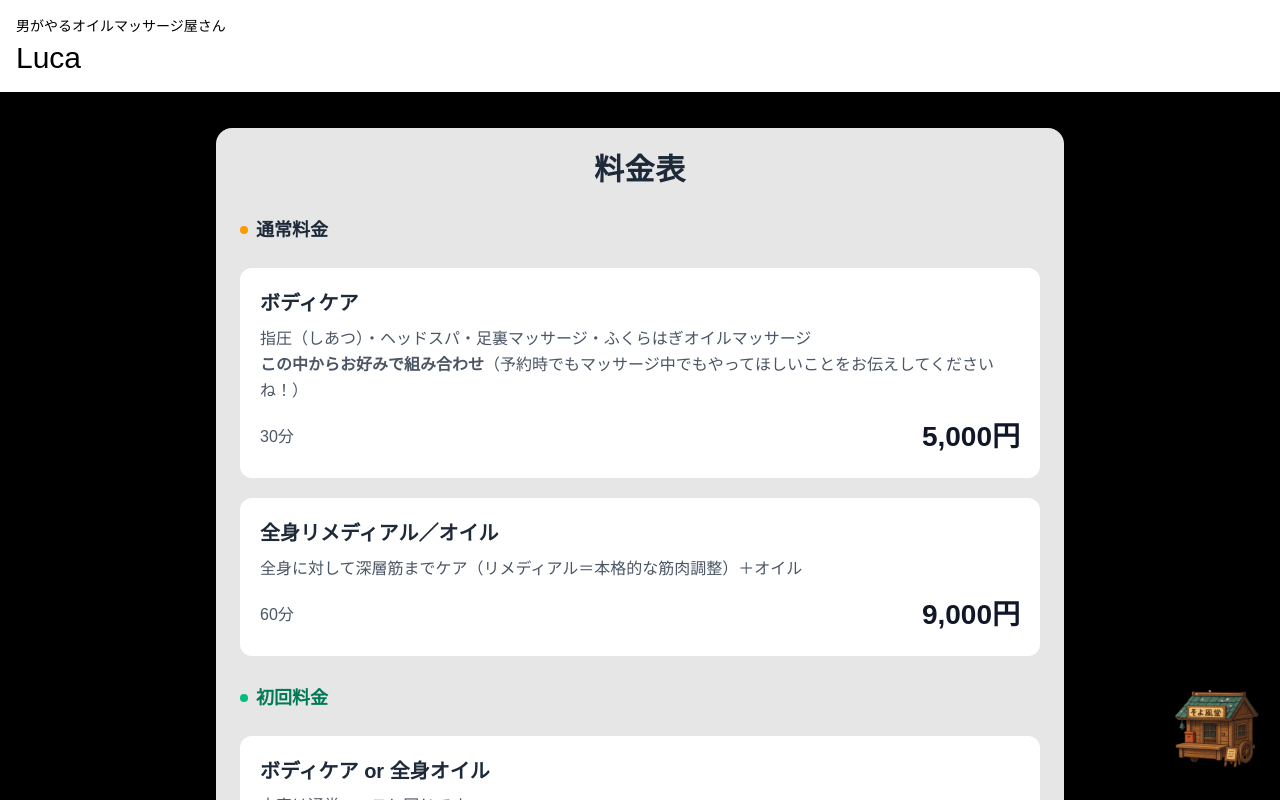
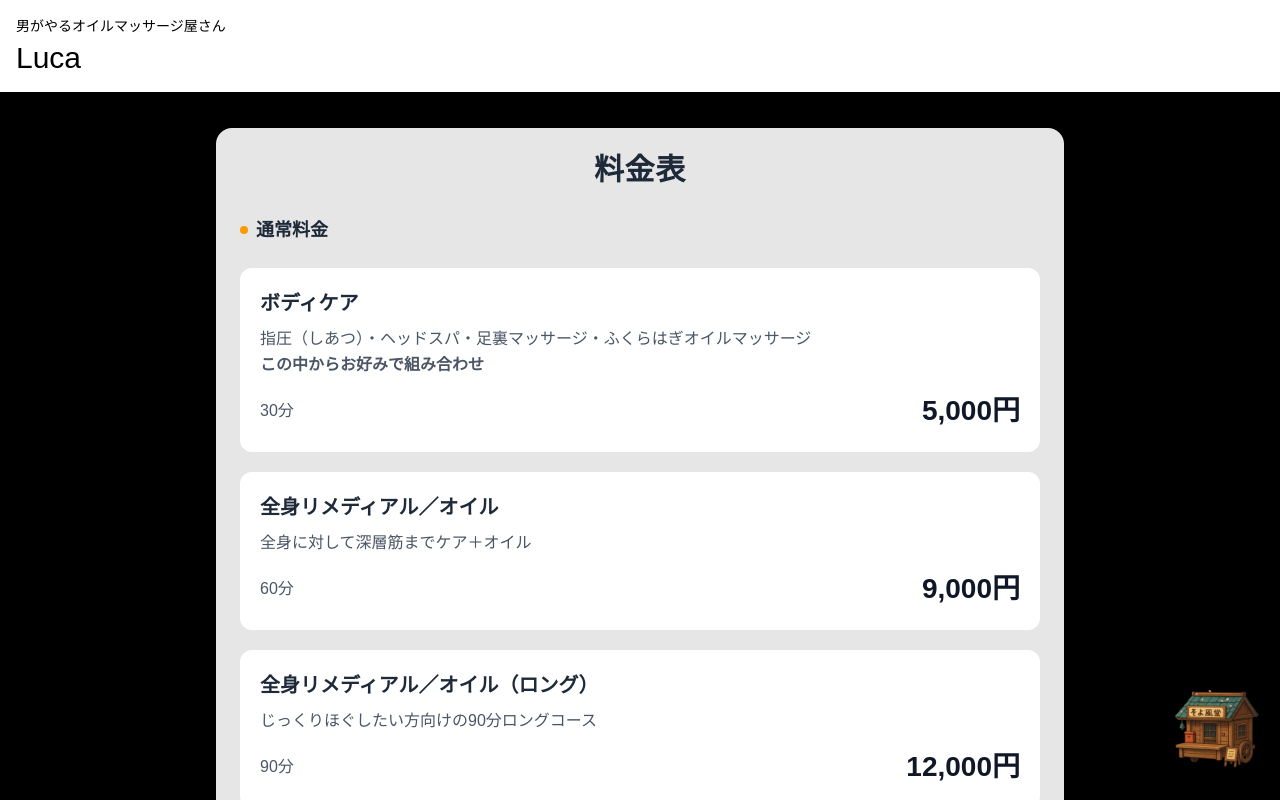
Before and after one commit to Untiruka/lucaverse-site, a Next.js app: page /screen/prices in a window 1280 px wide. Built offline with nearby package versions, Linux system fonts and the light colour scheme; a web font is replaced by a local one.

Commit message:
auto update

```diff
--- a/src/app/screen/prices/page.tsx
+++ b/src/app/screen/prices/page.tsx
@@ -1,12 +1,3 @@
-// app/prices/page.tsx
-// ------------------------------------------------------
-// デザインだけ変更版（内容テキストは一切変更なし）
-// ・暖色グラデ背景（安心感）
-// ・カードUI（rounded / border / shadow）
-// ・見出しの視認性UP、余白・行間の最適化
-// ・既存リンク/文言/構造はそのまま維持
-// ------------------------------------------------------
-
 "use client"
 
 import MassageHeader from "../../components/MassageHeader"
@@ -14,21 +5,16 @@
 
 export default function PricesPage() {
   return (
-    // ▼ 背景：柔らかい暖色グラデ（視認性＆清潔感）
     <div className="min-h-screen bg-gradient-to-b from-amber-50 via-white to-amber-50 text-gray-800 font-yusei">
-      {/* 共通ヘッダー */}
       <MassageHeader />
 
-      {/* ▼ メイン領域：余白強化＆幅広げ（読みやすさ優先） */}
       <main className="pt-24 pb-40 px-6 max-w-4xl mx-auto">
-        {/* ▼ 料金ボックス：既存内容をカード化（デザインのみ変更） */}
         <div className="bg-white/90 backdrop-blur-sm rounded-2xl border border-amber-100 shadow-md p-6 md:p-8 space-y-7 mt-8">
-          {/* タイトル（中央寄せ・視認性UP） */}
           <h2 className="text-3xl font-bold text-center tracking-wide">
             料金表
           </h2>
 
-          {/* 通常料金（セクション見出しの装飾のみ） */}
+          {/* 通常料金 */}
           <div>
             <h3 className="text-lg font-semibold border-b pb-2 mb-4 flex items-center gap-2">
               <span className="inline-block h-2 w-2 rounded-full bg-amber-500" />
@@ -36,12 +22,12 @@
             </h3>
 
             <div className="grid md:grid-cols-2 gap-5">
-              {/* ▼ 既存1つ目のブロックをカード風に */}
+              {/* 30分 */}
               <div className="rounded-xl border border-amber-100 bg-white p-5 shadow-sm">
                 <p className="font-semibold text-[20px] mb-2">ボディケア</p>
                 <p className="text-gray-600 text-[16px] mb-3 leading-relaxed">
                   指圧（しあつ）・ヘッドスパ・足裏マッサージ・ふくらはぎオイルマッサージ<br />
-                  <b>この中からお好みで組み合わせ</b>（予約時でもマッサージ中でもやってほしいことをお伝えしてくださいね！）
+                  <b>この中からお好みで組み合わせ</b>
                 </p>
                 <div className="flex items-center justify-between">
                   <span className="text-[16px] text-gray-600">30分</span>
@@ -49,21 +35,33 @@
                 </div>
               </div>
 
-              {/* ▼ 既存2つ目のブロックをカード風に */}
+              {/* 60分 */}
               <div className="rounded-xl border border-amber-100 bg-white p-5 shadow-sm">
                 <p className="font-semibold text-[20px] mb-2">全身リメディアル／オイル</p>
                 <p className="text-gray-600 text-[16px] mb-3 leading-relaxed">
-                  全身に対して深層筋までケア（リメディアル＝本格的な筋肉調整）＋オイル
+                  全身に対して深層筋までケア＋オイル
                 </p>
                 <div className="flex items-center justify-between">
                   <span className="text-[16px] text-gray-600">60分</span>
                   <span className="font-extrabold text-[28px] text-gray-900">9,000円</span>
                 </div>
               </div>
+
+              {/* ★ 追加：90分 */}
+              <div className="rounded-xl border border-amber-100 bg-white p-5 shadow-sm">
+                <p className="font-semibold text-[20px] mb-2">全身リメディアル／オイル（ロング）</p>
+                <p className="text-gray-600 text-[16px] mb-3 leading-relaxed">
+                  じっくりほぐしたい方向けの90分ロングコース
+                </p>
+                <div className="flex items-center justify-between">
+                  <span className="text-[16px] text-gray-600">90分</span>
+                  <span className="font-extrabold text-[28px] text-gray-900">12,000円</span>
+                </div>
+              </div>
             </div>
           </div>
 
-          {/* 初回料金（色味だけグリーン寄せで差別化。文言はそのまま） */}
+          {/* 初回料金 */}
           <div>
             <h3 className="text-lg font-semibold border-b pb-2 mb-4 flex items-center gap-2">
               <span className="inline-block h-2 w-2 rounded-full bg-emerald-500" />
@@ -71,7 +69,7 @@
             </h3>
 
             <div className="grid md:grid-cols-2 gap-5">
-              {/* ▼ 既存1つ目 */}
+              {/* 30分 */}
               <div className="rounded-xl border border-emerald-100 bg-white p-5 shadow-sm">
                 <p className="font-semibold text-[20px] mb-2">ボディケア or 全身オイル</p>
                 <p className="text-gray-600 text-[16px] mb-3">内容は通常コースと同じです</p>
@@ -81,7 +79,7 @@
                 </div>
               </div>
 
-              {/* ▼ 既存2つ目 */}
+              {/* 60分 */}
               <div className="rounded-xl border border-emerald-100 bg-white p-5 shadow-sm">
                 <p className="font-semibold text-[20px] mb-2">全身リメディアル／オイル</p>
                 <p className="text-gray-600 text-[16px] mb-3">全身オイルマッサージ（初回割引価格）</p>
@@ -90,19 +88,27 @@
                   <span className="font-extrabold text-[28px] text-emerald-700">4,000円</span>
                 </div>
               </div>
+
+              {/* ★ 追加：90分 */}
+              <div className="rounded-xl border border-emerald-100 bg-white p-5 shadow-sm">
+                <p className="font-semibold text-[20px] mb-2">全身リメディアル／オイル（ロング）</p>
+                <p className="text-gray-600 text-[16px] mb-3">初回限定の90分ロングコース</p>
+                <div className="flex items-center justify-between">
+                  <span className="text-[16px] text-gray-600">90分</span>
+                  <span className="font-extrabold text-[28px] text-emerald-700">7,000円</span>
+                </div>
+              </div>
             </div>
           </div>
 
-          {/* 注意テキスト（既存文言そのまま／見た目だけ整形） */}
+          {/* 注意テキスト */}
           <div className="text-gray-700 text-sm mt-2 bg-amber-50 border border-amber-100 rounded-xl p-4">
             <span className="text-red-600 font-semibold block">※現在60分以上のコースは受付停止中</span>
             <span>短時間でもしっかり成果を出します。</span>
           </div>
         </div>
+      </main>
 
-
-      </main>
-      {/* 共通フッター */}
       <MassageFooter />
     </div>
   )
```
Also changed, not shown: src/app/api/confirm/route.ts (+4 -4 lines).
